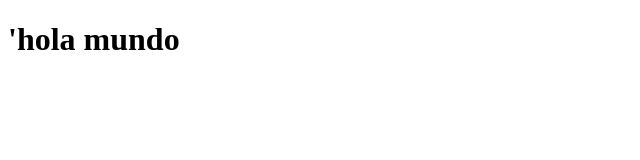
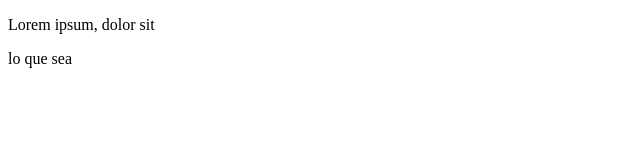
Before and after one commit to esthergom/06-githubtest, a plain HTML site: page index.html in a window 1280 px wide. Shown: the whole page, without its empty margins (0-640 px from the left). Drawn offline with Linux system fonts and the light colour scheme.

Commit message:
cambio de opinio

```diff
--- a/index.html
+++ b/index.html
@@ -6,6 +6,7 @@
     <title>Document</title>
 </head>
 <body>
-    <h1>'hola mundo</h1>
+    <p>Lorem ipsum, dolor sit </p>
+    <p>lo que sea</p>
 </body>
 </html>
```
Also changed, not shown: app.js (added), js/main.js (added).
